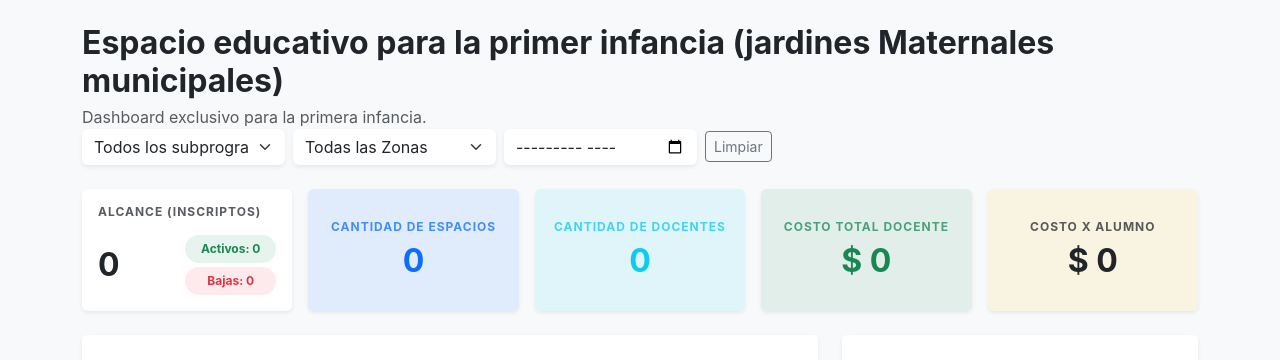
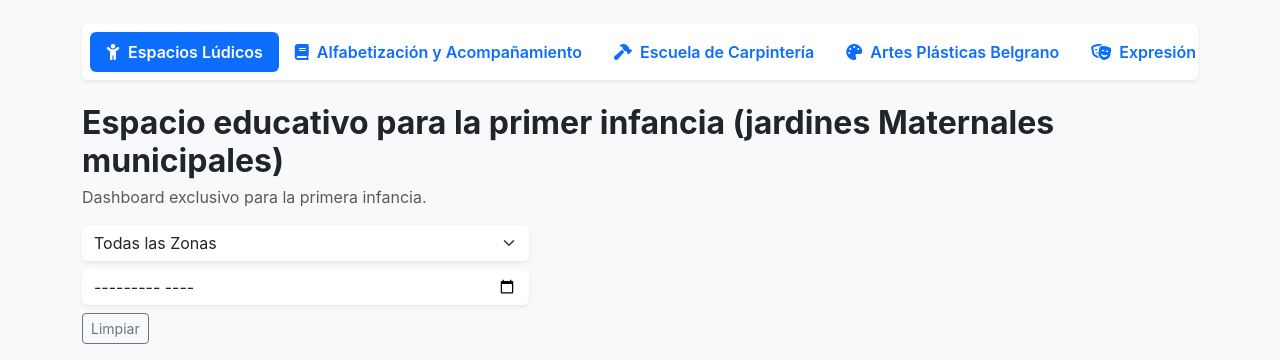
Before and after one commit to datosrcu/tableros-educaci-n, a Django app: page /jardines/dashboard-espacios-ludicos/ in a window 1280 px wide. Shown: the top 360 px of the page. Run offline with Django 5.2, Linux system fonts and the light colour scheme; data comes from the database, SQL or seed files in the repository; data that the repository does not hold is empty.

Commit message:
feat: agregar tableros de gestión para Alfabetización, Carpintería, Artes Plásticas y Expresión Cultural

```diff
--- a/jardines/urls.py
+++ b/jardines/urls.py
@@ -9,8 +9,12 @@ urlpatterns = [
     path("ajax/jardines/", views.cargar_jardines),
     path("ajax/validar-docente-turno/", views.validar_docente_turno),
     path("ajax/subprogramas-por-programa/", views.subprogramas_por_programa, name="subprogramas_por_programa"),
-    # Dashboard Espacios Lúdicos
+    # Dashboards de Gestión por Programa
     path("dashboard-espacios-ludicos/", views.DashboardEspaciosLudicosView.as_view(), name="dashboard_espacios_ludicos"),
+    path("dashboard-alfabetizacion/", views.DashboardAlfabetizacionView.as_view(), name="dashboard_alfabetizacion"),
+    path("dashboard-carpinteria/", views.DashboardCarpinteriaView.as_view(), name="dashboard_carpinteria"),
+    path("dashboard-artes-plasticas/", views.DashboardArtesPlasticasView.as_view(), name="dashboard_artes_plasticas"),
+    path("dashboard-expresion-cultural/", views.DashboardExpresionCulturalView.as_view(), name="dashboard_expresion_cultural"),
 
     # Asistencia Docente
     path("asistencia/", views.lista_jardines_asistencia, name="lista_jardines_asistencia"),
--- a/jardines/views.py
+++ b/jardines/views.py
@@ -2,7 +2,7 @@ from django.shortcuts import render, get_object_or_404, redirect
 from django.http import JsonResponse, HttpResponse
 from django.contrib import messages
 from django.db.models import Count, Q
-from .models import Subprograma, Jardin, Sala, AsistenciaDocente
+from .models import Programa, Subprograma, Jardin, Sala, AsistenciaDocente
 from users.decorators import rol_requerido
 from django.contrib.auth.decorators import login_required
 from users.models import Usuario
@@ -681,12 +681,25 @@ def obtener_costos_docentes_api(target_date):
 
 
 @method_decorator(xframe_options_exempt, name='dispatch')
-class DashboardEspaciosLudicosView(TemplateView):
-
+class BaseDashboardProgramaView(TemplateView):
     template_name = "jardines/dashboard_espacios_ludicos.html"
+    programa_id = None
+    programa_nombre = None
+    programa_titulo = ""
+    programa_subtitulo = ""
 
     def get_context_data(self, **kwargs):
         context = super().get_context_data(**kwargs)
+
+        # Obtener Objeto Programa
+        programa_obj = None
+        if self.programa_id:
+            programa_obj = Programa.objects.filter(pk=self.programa_id).first()
+        elif self.programa_nombre:
+            programa_obj = Programa.objects.filter(nombre=self.programa_nombre).first()
+
+        if not programa_obj and self.programa_nombre:
+            programa_obj = Programa.objects.filter(nombre__icontains=self.programa_nombre).first()
 
         # Filtros
         subprograma_id = self.request.GET.get('subprograma')
@@ -720,7 +733,6 @@ class DashboardEspaciosLudicosView(TemplateView):
         costos_docentes = obtener_costos_docentes_api(target_date)
         # ---------------------------
 
-
         q_activo_mes = Q(
             Q(fecha_ingreso__lte=end_of_selected_month) | Q(alumno__asistencias__fecha__lte=end_of_selected_month)
         ) & ~Q(
@@ -735,7 +747,10 @@ class DashboardEspaciosLudicosView(TemplateView):
         )
 
         # Base querysets
-        jardines = Jardin.objects.filter(programa__nombre="Espacios lúdicos y de aprendizaje para la primera infancia")
+        if programa_obj:
+            jardines = Jardin.objects.filter(programa=programa_obj)
+        else:
+            jardines = Jardin.objects.none()
 
         if subprograma_id:
             jardines = jardines.filter(subprograma_id=subprograma_id)
@@ -760,8 +775,6 @@ class DashboardEspaciosLudicosView(TemplateView):
             salas_asignadas__jardin_id__in=jardines_ids
         ).distinct().count()
 
-        # (El mapa ahora se procesa más abajo junto con la tabla de espacios)
-
         # Gráfico Mensual (Activos por mes, últimos 6 meses)
         hoy = date.today()
         meses = []
@@ -776,9 +789,9 @@ class DashboardEspaciosLudicosView(TemplateView):
                 target_month += 12
                 target_year -= 1
 
-            target_date = date(target_year, target_month, 1)
-            start_of_month = target_date
-            end_of_month = target_date.replace(day=calendar.monthrange(target_year, target_month)[1])
+            t_date = date(target_year, target_month, 1)
+            start_of_month = t_date
+            end_of_month = t_date.replace(day=calendar.monthrange(target_year, target_month)[1])
 
             activos_mes = asignaciones.filter(
                 Q(fecha_ingreso__lte=end_of_month) | Q(alumno__asistencias__fecha__lte=end_of_month)
@@ -787,7 +800,7 @@ class DashboardEspaciosLudicosView(TemplateView):
                 fecha_baja__lt=start_of_month
             ).values('alumno').distinct().count()
 
-            meses.append(target_date.strftime("%b %Y"))
+            meses.append(t_date.strftime("%b %Y"))
             cantidades.append(activos_mes)
 
             if i == 5:
@@ -812,10 +825,18 @@ class DashboardEspaciosLudicosView(TemplateView):
         espacios_dict = {}
         jardines_mapa = []
 
-        filtros_jardin = {"programa__nombre": "Espacios lúdicos y de aprendizaje para la primera infancia"}
-        if subprograma_id: filtros_jardin["subprograma_id"] = subprograma_id
-        if zona_filtro: filtros_jardin["sector"] = zona_filtro
-        jardines_obj = Jardin.objects.filter(**filtros_jardin).order_by('nombre')
+        filtros_jardin = {}
+        if programa_obj:
+            filtros_jardin["programa"] = programa_obj
+        if subprograma_id:
+            filtros_jardin["subprograma_id"] = subprograma_id
+        if zona_filtro:
+            filtros_jardin["sector"] = zona_filtro
+
+        if programa_obj:
+            jardines_obj = Jardin.objects.filter(**filtros_jardin).order_by('nombre')
+        else:
+            jardines_obj = Jardin.objects.none()
 
         from django.db.models import Prefetch
         salas_jardin_qs = Sala.objects.filter(jardin__in=jardines_obj).select_related('jardin').prefetch_related(
@@ -1023,7 +1044,11 @@ class DashboardEspaciosLudicosView(TemplateView):
         reporte_mensual = [{"espacio": k, **v} for k, v in matriz_asistencia.items()]
         reporte_mensual.sort(key=lambda x: x["espacio"])
 
+        subprog_qs = Subprograma.objects.filter(programa=programa_obj) if programa_obj else Subprograma.objects.none()
+
         context.update({
+            "programa_titulo": self.programa_titulo or (programa_obj.nombre if programa_obj else ""),
+            "programa_subtitulo": self.programa_subtitulo or (f"Dashboard exclusivo de {programa_obj.nombre}" if programa_obj else ""),
             "total_inscriptos": total_inscriptos,
             "activos": activos,
             "bajas": bajas,
@@ -1041,9 +1066,44 @@ class DashboardEspaciosLudicosView(TemplateView):
             "reporte_mensual": reporte_mensual,
             "dias_mes": dias_rango,
             "mes_nombre_reporte": mes_label,
-            "subprogramas": Subprograma.objects.filter(programa__nombre="Espacios lúdicos y de aprendizaje para la primera infancia"),
+            "subprogramas": subprog_qs,
             "subprograma_sel": int(subprograma_id) if subprograma_id and subprograma_id.isdigit() else '',
             "zona_sel": zona_filtro or '',
             "sectores": Jardin.SECTORES_CHOICES,
         })
         return context
+
+
+class DashboardEspaciosLudicosView(BaseDashboardProgramaView):
+    programa_id = 2
+    programa_nombre = "Espacios lúdicos y de aprendizaje para la primera infancia"
+    programa_titulo = "Espacio educativo para la primer infancia (jardines Maternales municipales)"
+    programa_subtitulo = "Dashboard exclusivo para la primera infancia."
+
+
+class DashboardAlfabetizacionView(BaseDashboardProgramaView):
+    programa_id = 6
+    programa_nombre = "Programa Municipal de Alfabetización y Programa Acompañamiento Educativo"
+    programa_titulo = "Programa Municipal de Alfabetización y Acompañamiento Educativo"
+    programa_subtitulo = "Dashboard de gestión del Programa Municipal de Alfabetización y Acompañamiento Educativo."
+
+
+class DashboardCarpinteriaView(BaseDashboardProgramaView):
+    programa_id = 7
+    programa_nombre = "Escuela de Carpintería"
+    programa_titulo = "Escuela de Carpintería"
+    programa_subtitulo = "Dashboard de gestión de la Escuela de Carpintería."
+
+
+class DashboardArtesPlasticasView(BaseDashboardProgramaView):
+    programa_id = 8
+    programa_nombre = "Escuela Municipal de Artes Plásticas Manuel Belgrano"
+    programa_titulo = "Escuela Municipal de Artes Plásticas Manuel Belgrano"
+    programa_subtitulo = "Dashboard de gestión de la Escuela Municipal de Artes Plásticas Manuel Belgrano."
+
+
+class DashboardExpresionCulturalView(BaseDashboardProgramaView):
+    programa_id = 9
+    programa_nombre = "Expresión Cultural"
+    programa_titulo = "Expresión Cultural"
+    programa_subtitulo = "Dashboard de gestión del Programa Expresión Cultural."
--- a/templates/jardines/dashboard_espacios_ludicos.html
+++ b/templates/jardines/dashboard_espacios_ludicos.html
@@ -3,9 +3,10 @@
 <head>
     <meta charset="UTF-8">
     <meta name="viewport" content="width=device-width, initial-scale=1.0">
-    <title>Dashboard | Espacio educativo para la primer infancia (jardines Maternales municipales)</title>
-    <!-- Bootstrap CSS -->
+    <title>Dashboard | {{ programa_titulo|default:"Espacio educativo para la primer infancia (jardines Maternales municipales)" }}</title>
+    <!-- Bootstrap CSS & JS -->
     <link href="https://cdn.jsdelivr.net/npm/bootstrap@5.3.3/dist/css/bootstrap.min.css" rel="stylesheet">
+    <script src="https://cdn.jsdelivr.net/npm/bootstrap@5.3.3/dist/js/bootstrap.bundle.min.js" defer></script>
     <!-- Font Awesome -->
     <link rel="stylesheet" href="https://cdnjs.cloudflare.com/ajax/libs/font-awesome/6.0.0/css/all.min.css">
     <!-- Leaflet CSS for Map -->
@@ -25,20 +26,53 @@
 </head>
 <body>
 <div class="container py-4">
+    <!-- Selector de Tableros por Programa -->
+    <div class="mb-4">
+        <ul class="nav nav-pills bg-white p-2 rounded shadow-sm flex-nowrap overflow-auto">
+            <li class="nav-item">
+                <a class="nav-link text-nowrap fw-semibold {% if request.resolver_match.url_name == 'dashboard_espacios_ludicos' %}active{% endif %}" href="{% url 'jardines:dashboard_espacios_ludicos' %}">
+                    <i class="fas fa-child me-1"></i> Espacios Lúdicos
+                </a>
+            </li>
+            <li class="nav-item">
+                <a class="nav-link text-nowrap fw-semibold {% if request.resolver_match.url_name == 'dashboard_alfabetizacion' %}active{% endif %}" href="{% url 'jardines:dashboard_alfabetizacion' %}">
+                    <i class="fas fa-book me-1"></i> Alfabetización y Acompañamiento
+                </a>
+            </li>
+            <li class="nav-item">
+                <a class="nav-link text-nowrap fw-semibold {% if request.resolver_match.url_name == 'dashboard_carpinteria' %}active{% endif %}" href="{% url 'jardines:dashboard_carpinteria' %}">
+                    <i class="fas fa-hammer me-1"></i> Escuela de Carpintería
+                </a>
+            </li>
+            <li class="nav-item">
+                <a class="nav-link text-nowrap fw-semibold {% if request.resolver_match.url_name == 'dashboard_artes_plasticas' %}active{% endif %}" href="{% url 'jardines:dashboard_artes_plasticas' %}">
+                    <i class="fas fa-palette me-1"></i> Artes Plásticas Belgrano
+                </a>
+            </li>
+            <li class="nav-item">
+                <a class="nav-link text-nowrap fw-semibold {% if request.resolver_match.url_name == 'dashboard_expresion_cultural' %}active{% endif %}" href="{% url 'jardines:dashboard_expresion_cultural' %}">
+                    <i class="fas fa-theater-masks me-1"></i> Expresión Cultural
+                </a>
+            </li>
+        </ul>
+    </div>
+
     <!-- Header y Filtros -->
-    <div class="d-flex justify-content-between align-items-center mb-4 flex-wrap">
+    <div class="d-flex justify-content-between align-items-center mb-4 flex-wrap gap-3">
         <div>
-            <h2 class="fw-bold text-dark mb-1">Espacio educativo para la primer infancia (jardines Maternales municipales)</h2>
-            <p class="text-muted mb-0">Dashboard exclusivo para la primera infancia.</p>
+            <h2 class="fw-bold text-dark mb-1">{{ programa_titulo|default:"Espacio educativo para la primer infancia (jardines Maternales municipales)" }}</h2>
+            <p class="text-muted mb-0">{{ programa_subtitulo|default:"Dashboard exclusivo para la primera infancia." }}</p>
         </div>
         <div class="mt-3 mt-md-0">
-            <form method="get" class="d-flex gap-2 align-items-center">
+            <form method="get" class="d-flex gap-2 align-items-center flex-wrap">
+                {% if subprogramas %}
                 <select name="subprograma" class="form-select border-0 shadow-sm" onchange="this.form.submit()">
                     <option value="">Todos los subprogramas</option>
                     {% for sp in subprogramas %}
                         <option value="{{ sp.id }}" {% if sp.id == subprograma_sel %}selected{% endif %}>{{ sp.nombre }}</option>
                     {% endfor %}
                 </select>
+                {% endif %}
                 <select name="zona" class="form-select border-0 shadow-sm" onchange="this.form.submit()">
                     <option value="">Todas las Zonas</option>
                     {% for val, label in sectores %}
@@ -46,7 +80,7 @@
                     {% endfor %}
                 </select>
                 <input type="month" name="fecha" value="{{ request.GET.fecha }}" class="form-control border-0 shadow-sm" onchange="this.form.submit()">
-                <a href="{% url 'jardines:dashboard_espacios_ludicos' %}" class="btn btn-outline-secondary btn-sm">Limpiar</a>
+                <a href="{{ request.path }}" class="btn btn-outline-secondary btn-sm">Limpiar</a>
             </form>
         </div>
     </div>
```
